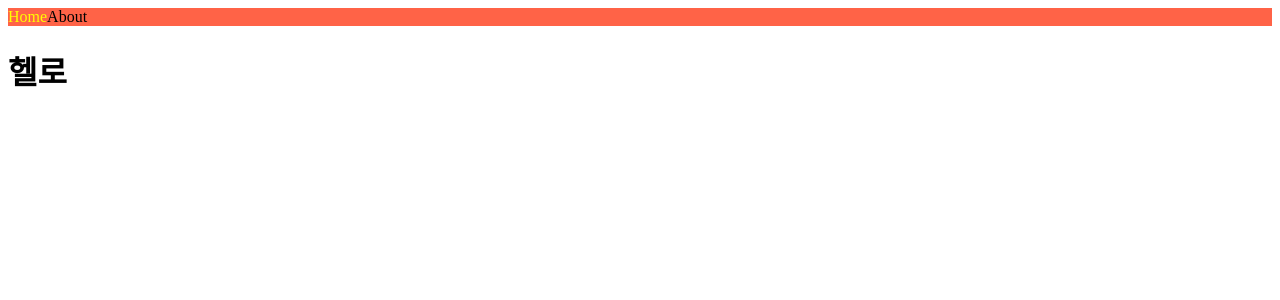
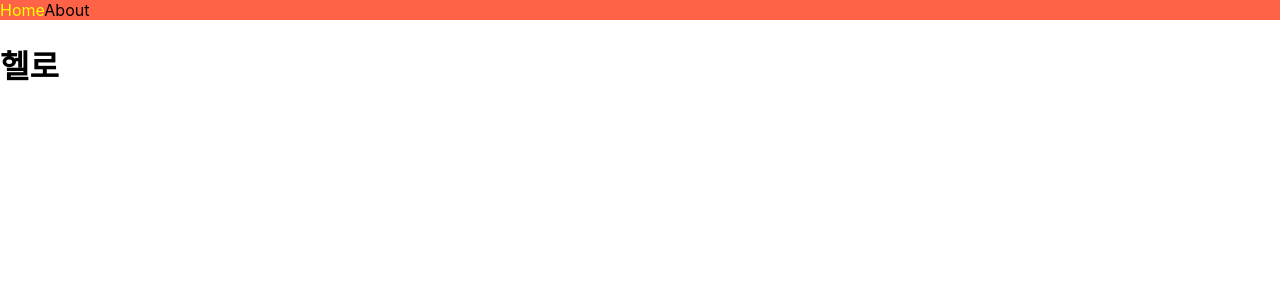
Before and after one commit to wjdgotn77/tutorial, a Next.js app: page / in a window 1280 px wide. Shown: the top 300 px of the page. Built offline with nearby package versions, Linux system fonts and the light colour scheme.

Commit message:
TIL : _app.js의 역할과 globals css

```diff
--- a/Components/NavBar.js
+++ b/Components/NavBar.js
@@ -19,7 +19,6 @@
         }
         a {
           text-decoration: none;
-          color: black;
         }
         .active {
           color: yellow;
--- /dev/null
+++ b/pages/_app.js
@@ -0,0 +1,16 @@
+import NavBar from '../Components/NavBar';
+import '../styles/globals.css';
+
+export default function App({ Component, pageProps }) {
+  return (
+    <div>
+      <NavBar />
+      <Component {...pageProps} />
+    </div>
+  );
+}
+
+// 일종의 청사진.
+// Next JS가 렌더링 할 수 있도록 하는 가장 먼저 렌더링 되는 페이지.
+// component 와 pageProps 는 프레임워크에서 꼭 지정해주는 해당 값을 받게끔 되어있는 것.
+// 우리가 만든 페이지들을 Component로 받는다.
--- a/pages/about.js
+++ b/pages/about.js
@@ -1,8 +1,6 @@
-import NavBar from '../Components/NavBar';
 export default function about() {
   return (
     <div>
-      <NavBar />
       <h1>about page</h1>
     </div>
   );
--- a/pages/index.js
+++ b/pages/index.js
@@ -1,8 +1,6 @@
-import NavBar from '../Components/NavBar';
 export default function Home() {
   return (
     <div>
-      <NavBar />
       <h1>헬로</h1>
     </div>
   );
```
